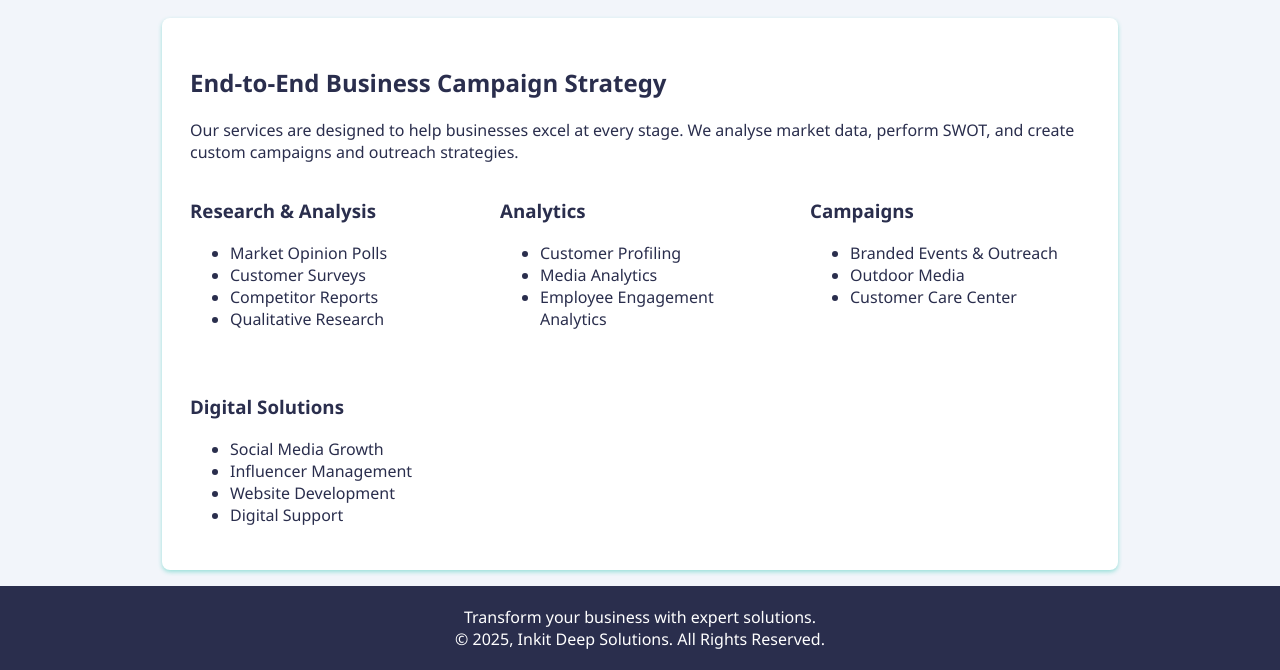
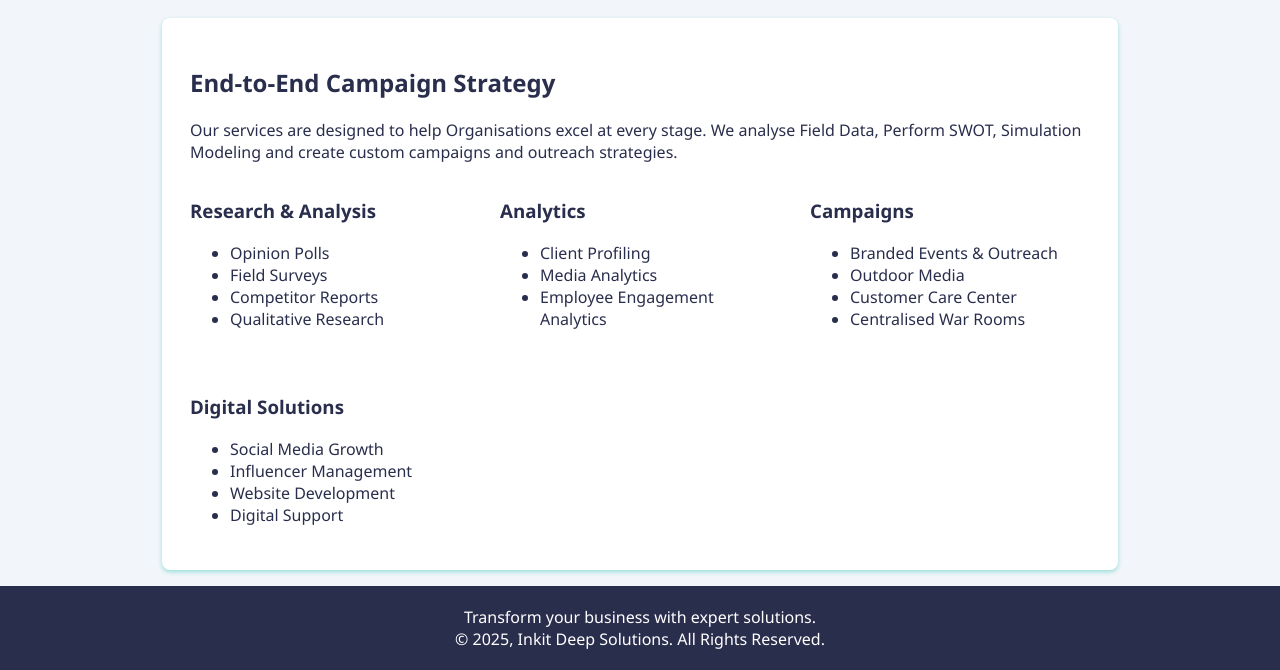
Before and after one commit to redroboart/Inkit-deepsolutions, a plain HTML site: page services.html in a window 1280 px wide. Shown: the part 140-810 px from the top of the page. Drawn offline with Linux system fonts and the light colour scheme.

Commit message:
Update services.html

```diff
--- a/services.html
+++ b/services.html
@@ -26,14 +26,14 @@
     </header>
     <h1>Our Services</h1>
     <div class="section card">
-        <h2>End-to-End Business Campaign Strategy</h2>
-        <p>Our services are designed to help businesses excel at every stage. We analyse market data, perform SWOT, and create custom campaigns and outreach strategies.</p>
+        <h2>End-to-End Campaign Strategy</h2>
+        <p>Our services are designed to help Organisations excel at every stage. We analyse Field Data, Perform SWOT, Simulation Modeling and create custom campaigns and outreach strategies.</p>
         <div class="grid">
             <div>
                 <h3>Research & Analysis</h3>
                 <ul>
-                    <li>Market Opinion Polls</li>
-                    <li>Customer Surveys</li>
+                    <li> Opinion Polls</li>
+                    <li>Field Surveys</li>
                     <li>Competitor Reports</li>
                     <li>Qualitative Research</li>
                 </ul>
@@ -41,7 +41,7 @@
             <div>
                 <h3>Analytics</h3>
                 <ul>
-                    <li>Customer Profiling</li>
+                    <li>Client Profiling</li>
                     <li>Media Analytics</li>
                     <li>Employee Engagement Analytics</li>
                 </ul>
@@ -52,6 +52,7 @@
                     <li>Branded Events & Outreach</li>
                     <li>Outdoor Media</li>
                     <li>Customer Care Center</li>
+                    <li>Centralised War Rooms</li>
                 </ul>
             </div>
             <div>
```
